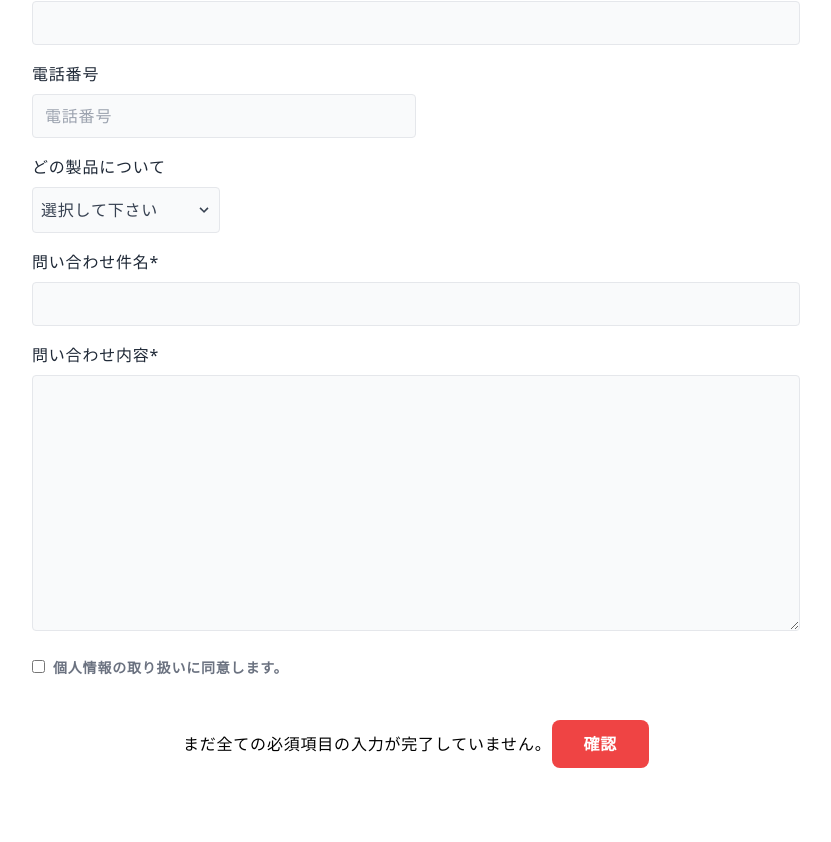
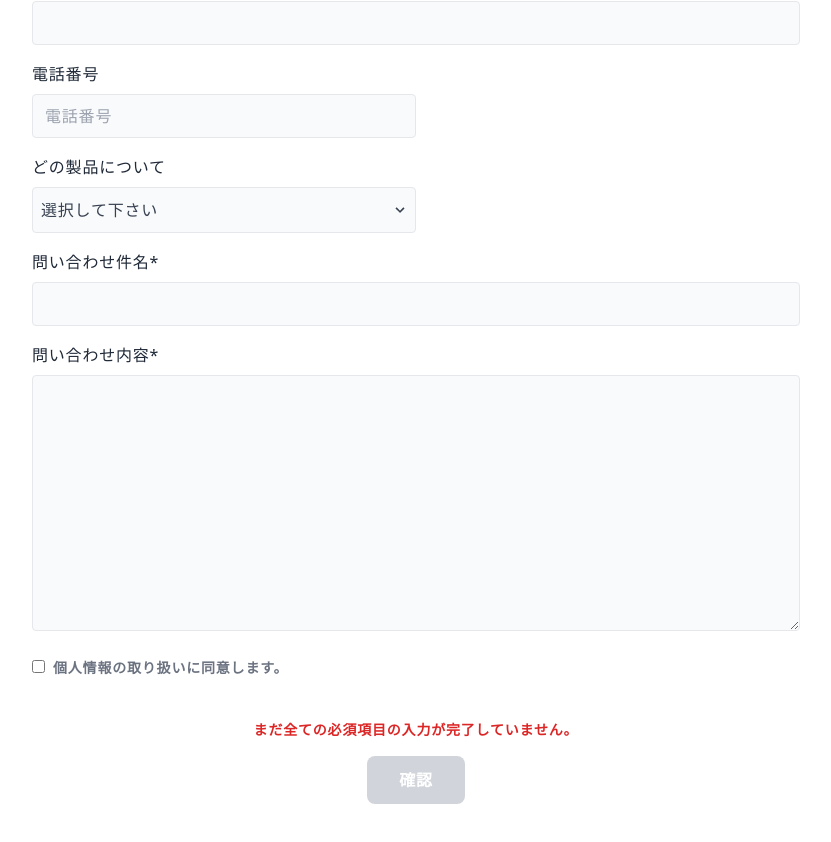
Before and after one commit to kumabiko/contact-form, a Next.js app: page / in a window 1280 px wide. Shown: the part 1620-2462 px from the top of the page, without its empty margins (224-1055 px from the left). Before the commit the page ends 2436 px from the top, so only its background shows below. Built offline with nearby package versions, Linux system fonts and the light colour scheme.

Commit message:
確認画面と完了画面の実装

```diff
--- a/src/components/uiParts/Confirm.tsx
+++ b/src/components/uiParts/Confirm.tsx
@@ -33,11 +33,11 @@ export const Confirm = () => {
     <>
       {/*  eslint-disable-next-line @typescript-eslint/no-misused-promises */}
       <form onSubmit={handleSubmit(onSubmit)}>
-        <div className="overflow-hidden bg-white shadow sm:rounded-lg">
+        <div className="overflow-hidden bg-white">
           <div className="flex justify-center items-center py-5 px-4 mt-6 sm:col-span-2 sm:px-6">
             <h3 className="text-lg font-medium leading-6 text-gray-900">入力確認</h3>
           </div>
-          <div className="border-t border-gray-200">
+          <div className="px-4 mx-auto max-w-screen-md md:px-8">
             <dl>
               {/* 行 start */}
               <div className="py-5 px-4 bg-gray-50 sm:grid sm:grid-cols-3 sm:gap-4 sm:px-6">
--- a/src/components/uiParts/Form.tsx
+++ b/src/components/uiParts/Form.tsx
@@ -146,7 +146,7 @@ export const Form = () => {
                 type="text"
                 className="py-2 px-3 w-full text-gray-800 bg-gray-50 focus:bg-white rounded border"
                 placeholder="郵便番号"
-                {...register('zipCode', { required: true })}
+                {...register('zipCode')}
               />
             </div>
 
@@ -162,7 +162,7 @@ export const Form = () => {
                 type="text"
                 className="py-2 px-3 w-full text-gray-800 bg-gray-50 focus:bg-white rounded border"
                 placeholder="都道府県"
-                {...register('prefecture', { required: true })}
+                {...register('prefecture')}
               />
             </div>
 
@@ -176,7 +176,7 @@ export const Form = () => {
               </label>
               <input
                 className="py-2 px-3 w-full text-gray-800 bg-gray-50 focus:bg-white rounded border"
-                {...register('municipality', { required: true })}
+                {...register('municipality')}
               />
             </div>
 
@@ -190,7 +190,7 @@ export const Form = () => {
               </label>
               <input
                 className="py-2 px-3 w-full text-gray-800 bg-gray-50 focus:bg-white rounded border"
-                {...register('houseNumber', { required: true })}
+                {...register('houseNumber')}
               />
             </div>
 
@@ -204,7 +204,7 @@ export const Form = () => {
               </label>
               <input
                 className="py-2 px-3 w-full text-gray-800 bg-gray-50 focus:bg-white rounded border"
-                {...register('buildingNameAndRoomNumber', { required: true })}
+                {...register('buildingNameAndRoomNumber')}
               />
             </div>
 
@@ -221,12 +221,12 @@ export const Form = () => {
                 className="py-2 px-3 w-full text-gray-800 bg-gray-50 focus:bg-white rounded border"
                 placeholder="電話番号"
                 pattern="\d{2,4}-?\d{2,4}-?\d{3,4}"
-                {...register('phoneNumber', { required: true })}
+                {...register('phoneNumber')}
               />
             </div>
 
             {/* どの製品について start */}
-            <div className="mb-6 w-full md:mb-0 md:w-1/2 ">
+            <div className="mb-6 w-full sm:col-span-2 md:mb-0 md:w-1/2  ">
               <label
                 className="inline-block mb-2 text-sm text-gray-800 sm:text-base"
                 htmlFor="product"
@@ -292,15 +292,21 @@ export const Form = () => {
               </label>
             </div>
 
-            <div className="flex justify-center items-center sm:col-span-2">
+            <div className="flex justify-center sm:col-span-2">
               {!isValid && (
                 <>
-                  <p className="form-validateMessage">
+                  <p className="text-sm font-bold text-red-600">
                     まだ全ての必須項目の入力が完了していません。
                   </p>
                 </>
               )}
-              <button className="inline-block py-3 px-8 text-sm font-semibold text-center text-white bg-red-500 hover:bg-red-600 active:bg-red-700 rounded-lg outline-none focus-visible:ring ring-red-300 transition duration-100 md:text-base">
+            </div>
+
+            <div className="flex justify-center items-center sm:col-span-2">
+              <button
+                disabled={!isValid}
+                className="inline-block py-3 px-8 text-sm font-semibold text-center text-white bg-red-500 hover:bg-red-600 active:bg-red-700 disabled:bg-gray-300 rounded-lg outline-none focus-visible:ring ring-red-300 transition duration-100 md:text-base"
+              >
                 確認
               </button>
             </div>
--- a/src/pages/complete.tsx
+++ b/src/pages/complete.tsx
@@ -1,13 +1,27 @@
-/* eslint-disable @next/next/no-html-link-for-pages */
+import Link from 'next/link';
+
+import { Header } from '@/components/uiParts/Header';
+
 const Complete = () => {
   //直アクセスの場合は何かしらのフラグ管理をして、リダイレクト処理をする想定
   return (
-    <div className="wrapper">
-      <h1>お問い合わせありがとうございました。</h1>
-      <p>
-        <a href="/">トップに戻る</a>
-      </p>
-    </div>
+    <>
+      <Header />
+      <div className="py-6 bg-white sm:py-8 lg:py-12">
+        <div className="px-4 mx-auto max-w-screen-2xl md:px-8">
+          {/* text - start */}
+          <div className="mb-10 md:mb-16">
+            <p className="mx-auto max-w-screen-md text-center  md:text-lg">
+              お問い合わせありがとうございました。
+            </p>
+            <p className="mx-auto max-w-screen-md text-center">
+              <Link href="/">トップに戻る</Link>
+            </p>
+          </div>
+          {/* text - end */}
+        </div>
+      </div>
+    </>
   );
 };
 
--- a/src/pages/index.tsx
+++ b/src/pages/index.tsx
@@ -6,8 +6,6 @@ import { Form } from '@/components/uiParts/Form';
 import { Header } from '@/components/uiParts/Header';
 
 import type { NextPage } from 'next';
-
-//react-hook-form
 
 const Home: NextPage = () => {
   // パラメータを取得
```
Also changed, not shown: src/pages/_app.tsx (+4 -4 lines), 1 other file (tests, documents, lock files or other folders).
